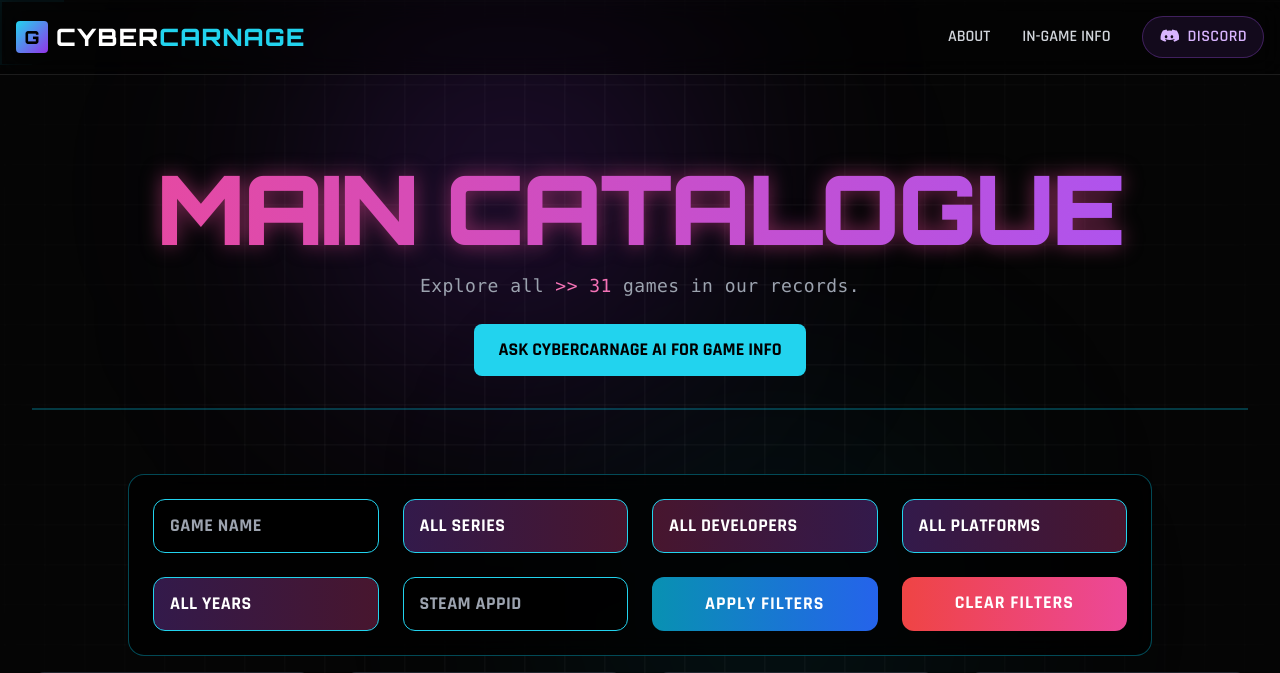
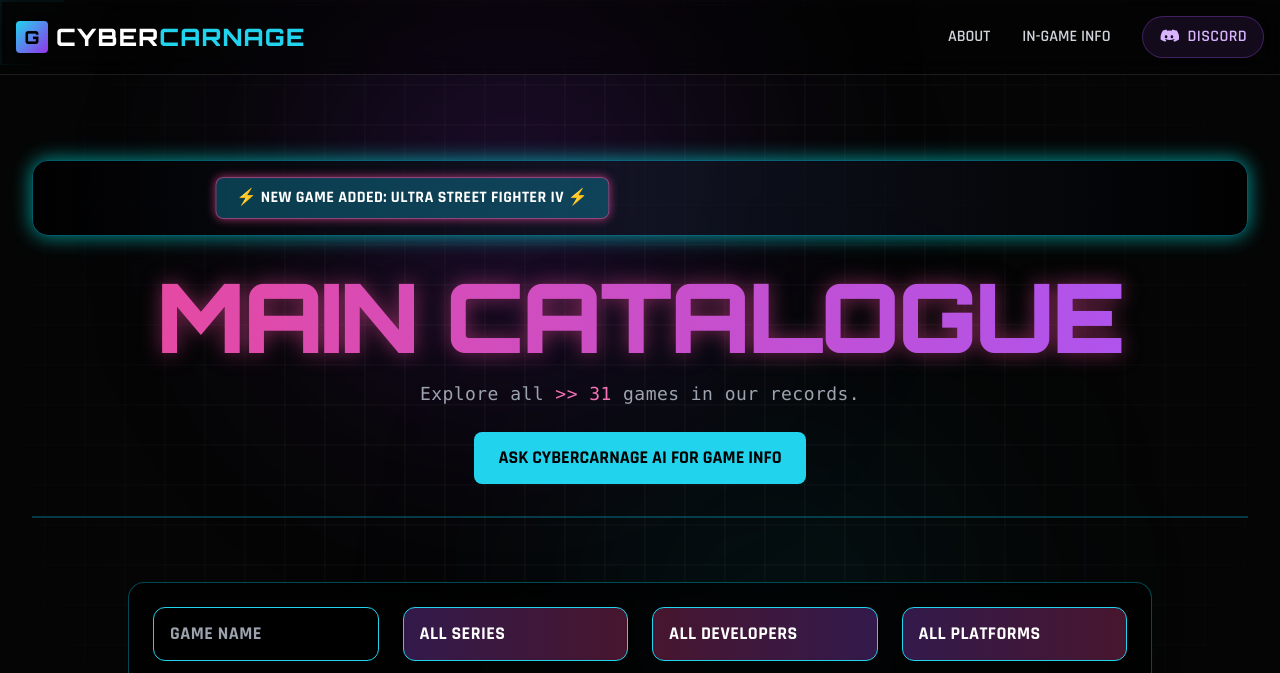
Before and after one commit to Abdullahkhan000/CyberCarnage, a Django app: page / in a window 1280 px wide. Shown: the top 673 px of the page. Run offline with Django 5.2, Linux system fonts and the light colour scheme; data comes from the database, SQL or seed files in the repository; some libraries are stand-ins or nearby versions; grey boxes are pictures that could not be loaded.

Commit message:
added new strip for showing new game added

```diff
--- a/data/templates/data/home.html
+++ b/data/templates/data/home.html
@@ -26,11 +26,41 @@ select option { background-color: rgba(0,0,0,0.85); color: white; }
 .page-btn:hover { transform: scale(1.05); }
 .page-btn.active { background-color: #ec4899; color: white; }
 .dots { color: #aaa; }
+
+@keyframes marquee {
+  0%   { transform: translateX(100%); }
+  100% { transform: translateX(-100%); }
+}
+.animate-marquee {
+  display: inline-block;
+  animation: marquee 20s linear infinite;
+}
 </style>
-
 
 <div class="relative z-10 container mx-auto px-4 py-12">
 
+  {% if latest_game %}
+  <div class="overflow-hidden rounded-2xl shadow-[0_0_20px_rgba(0,255,255,0.6)] mb-8 border border-cyan-500/50
+            bg-gradient-to-r from-black/80 via-gray-900/70 to-black/80">
+  <div class="inline-block animate-marquee whitespace-nowrap py-4 px-6">
+    {% for game in latest_game %}
+      {% with detail=game.details.first %}
+        {% if detail %}
+          <a href="{% url 'game_detail' detail.id game.slug %}"
+             class="inline-block mr-6 px-5 py-2 bg-cyan-700/50 hover:bg-cyan-600/70 border border-pink-500/60
+                    rounded-lg text-white font-bold tracking-wide uppercase shadow-[0_0_10px_rgba(236,72,153,0.7)]
+                    transition-all transform hover:scale-105">
+            ⚡ New Game Added: {{ game.game_name }} ⚡
+          </a>
+        {% endif %}
+      {% endwith %}
+    {% endfor %}
+  </div>
+  </div>
+
+  {% endif %}
+
+  {# --- MAIN HEADER --- #}
   <div class="text-center mb-16 border-b-2 border-cyan-500/30 pb-8">
     <h1 class="text-4xl sm:text-5xl md:text-8xl font-display font-black uppercase tracking-tight
                text-transparent bg-clip-text bg-gradient-to-r from-pink-500 to-purple-500
@@ -46,6 +76,7 @@ select option { background-color: rgba(0,0,0,0.85); color: white; }
     </a>
   </div>
 
+  {# --- FILTER FORM --- #}
   <form method="get"
         class="mb-4 pt-6 px-6 pb-0 bg-black/70 rounded-2xl border border-cyan-500/40 backdrop-blur-md
                grid grid-cols-1 sm:grid-cols-2 lg:grid-cols-4 gap-6 max-w-5xl mx-auto">
@@ -118,7 +149,7 @@ select option { background-color: rgba(0,0,0,0.85); color: white; }
 
   </form>
 
-<!-- Cards -->
+  {# --- GAME CARDS --- #}
   <div id="cards-container" class="grid grid-cols-1 sm:grid-cols-2 lg:grid-cols-3 xl:grid-cols-4 gap-8">
     {% for game in page_obj %}
       {% with detail=game.details.first %}
@@ -196,21 +227,16 @@ select option { background-color: rgba(0,0,0,0.85); color: white; }
     {% endfor %}
   </div>
 
-</div>
-
+  {# --- PAGINATION --- #}
   <div class="mt-10 flex justify-center gap-2">
     {% if page_obj.has_previous %}
-  <a href="?{{ request.GET.urlencode }}&page={{ page_obj.previous_page_number }}"
-     class="px-4 py-2 bg-cyan-400 rounded text-black">Prev</a>
+      <a href="?{{ request.GET.urlencode }}&page={{ page_obj.previous_page_number }}" class="px-4 py-2 bg-cyan-400 rounded text-black">Prev</a>
     {% endif %}
 
-<span class="px-4 py-2 bg-pink-500 text-white rounded">
-  {{ page_obj.number }}
-</span>
+    <span class="px-4 py-2 bg-pink-500 text-white rounded">{{ page_obj.number }}</span>
 
     {% if page_obj.has_next %}
-  <a href="?{{ request.GET.urlencode }}&page={{ page_obj.next_page_number }}"
-     class="px-4 py-2 bg-cyan-400 rounded text-black">Next</a>
+      <a href="?{{ request.GET.urlencode }}&page={{ page_obj.next_page_number }}" class="px-4 py-2 bg-cyan-400 rounded text-black">Next</a>
     {% endif %}
   </div>
 
--- a/data/views.py
+++ b/data/views.py
@@ -341,6 +341,61 @@ class ChatHistoryAPIView(APIView):
         return Response(serializer.data, status=200)
 
 
+# def games_list_view(request):
+#     all_games_qs = Games.objects.all().prefetch_related("details").order_by("-created_at")
+#     games = all_games_qs
+#
+#     name = request.GET.get("name")
+#     series_filter = request.GET.get("series")
+#     company_filter = request.GET.get("developer")
+#     platform_filter = request.GET.get("platform")
+#     year_filter = request.GET.get("year")
+#     steam_appid_filter = request.GET.get("steam")
+#
+#     if name:
+#         games = games.filter(game_name__icontains=name)
+#     if series_filter:
+#         games = games.filter(series__icontains=series_filter)
+#     if company_filter:
+#         games = games.filter(developer__icontains=company_filter)
+#     if platform_filter:
+#         games = games.filter(details__platform__icontains=platform_filter)
+#     if year_filter:
+#         games = games.filter(release_date__year=year_filter)
+#     if steam_appid_filter:
+#         games = games.filter(details__steam_appid__icontains=steam_appid_filter)
+#
+#     games = games.distinct()
+#
+#     paginator = Paginator(games, 8)
+#     page_number = request.GET.get("page")
+#     page_obj = paginator.get_page(page_number)
+#
+#     series_list = all_games_qs.exclude(series__isnull=True).values_list("series", flat=True).distinct().order_by("series")
+#     developer_list = all_games_qs.exclude(developer__isnull=True).values_list("developer", flat=True).distinct().order_by("developer")
+#
+#     platform_set = set()
+#     for game in all_games_qs.prefetch_related("details"):
+#         detail = game.details.first()
+#         if detail and detail.platform:
+#             platform_set.add(detail.platform)
+#     platform_list = sorted(platform_set)
+#
+#     year_set = set()
+#     for game in all_games_qs.exclude(release_date__isnull=True):
+#         year_set.add(game.release_date.year)
+#     year_list = sorted(year_set, reverse=True)
+#
+#     context = {
+#         "page_obj": page_obj,
+#         "all_games": all_games_qs,
+#         "series_list": series_list,
+#         "developer_list": developer_list,
+#         "platform_list": platform_list,
+#         "year_list": year_list,
+#     }
+#     return render(request, "data/home.html", context)
+
 def games_list_view(request):
     all_games_qs = Games.objects.all().prefetch_related("details").order_by("-created_at")
     games = all_games_qs
@@ -367,10 +422,12 @@ def games_list_view(request):
 
     games = games.distinct()
 
+    # --- Pagination ---
     paginator = Paginator(games, 8)
     page_number = request.GET.get("page")
     page_obj = paginator.get_page(page_number)
 
+    # --- Lists for filters ---
     series_list = all_games_qs.exclude(series__isnull=True).values_list("series", flat=True).distinct().order_by("series")
     developer_list = all_games_qs.exclude(developer__isnull=True).values_list("developer", flat=True).distinct().order_by("developer")
 
@@ -386,6 +443,8 @@ def games_list_view(request):
         year_set.add(game.release_date.year)
     year_list = sorted(year_set, reverse=True)
 
+    latest_game = all_games_qs[:1]  # latest 5 games, adjust as needed
+
     context = {
         "page_obj": page_obj,
         "all_games": all_games_qs,
@@ -393,9 +452,10 @@ def games_list_view(request):
         "developer_list": developer_list,
         "platform_list": platform_list,
         "year_list": year_list,
+        "latest_game": latest_game,
     }
+
     return render(request, "data/home.html", context)
-
 
 def about_list_view(request):
     abouts = About.objects.all()
```
Lines whose indentation alone changed are shown as unchanged.
